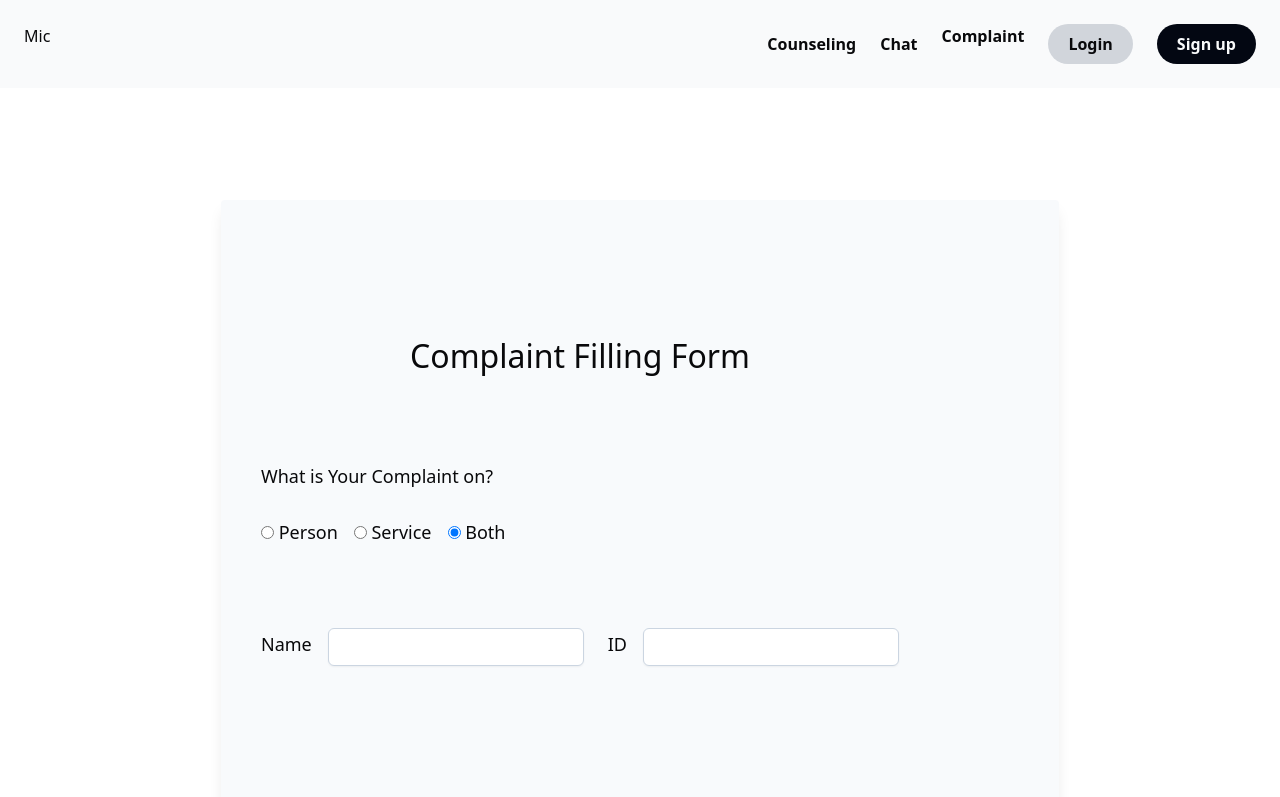
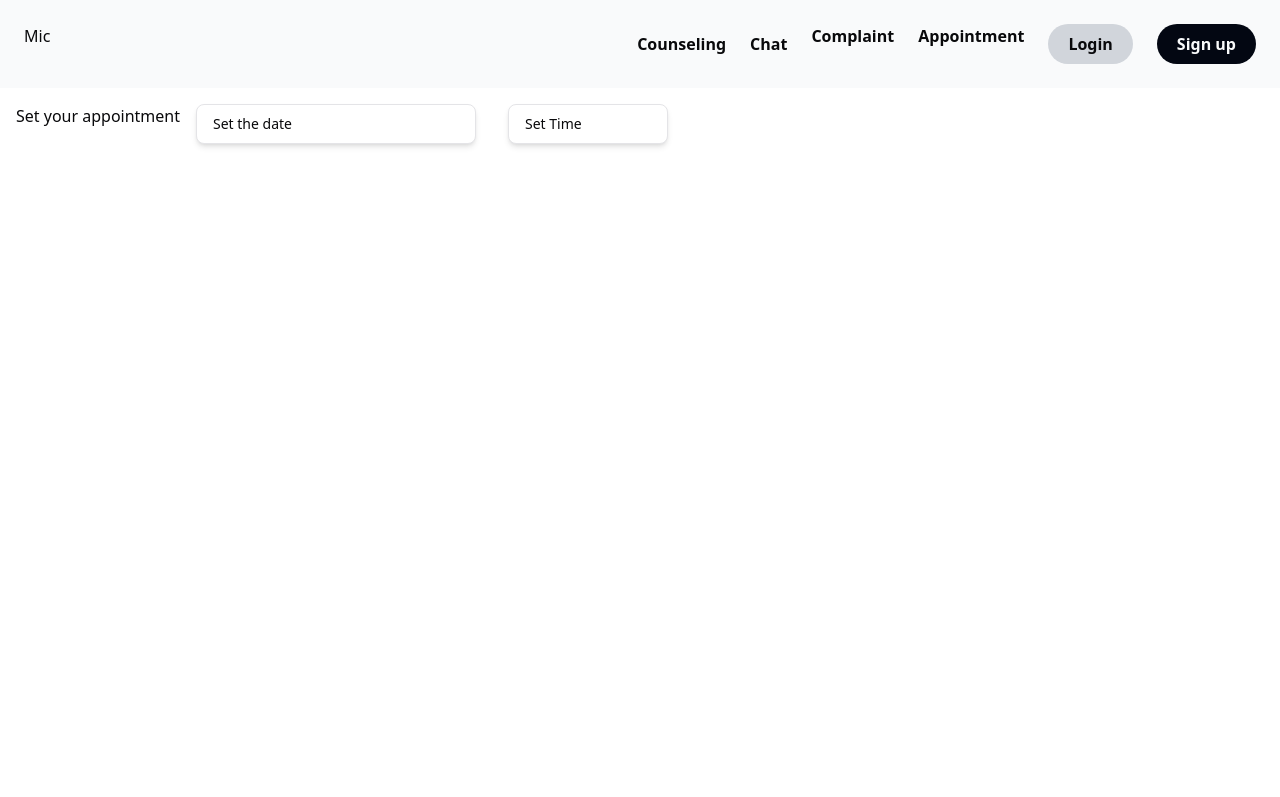
Before and after one commit to Kad-19/safe-mic-project, a React (Vite) app: page /Appointment in a window 1280 px wide. Shown: the top 797 px of the page. Built offline with nearby package versions, Linux system fonts and the light colour scheme.

Commit message:
Working context for appointment

```diff
--- a/src/App.jsx
+++ b/src/App.jsx
@@ -7,7 +7,6 @@ const App = () => {
   <div className="">
     <Navbar/>
     <AllRouting/>
-    <ComplaintForm/>
   </div>
   )
 }
--- a/src/component/AllRouting/AllRouting.jsx
+++ b/src/component/AllRouting/AllRouting.jsx
@@ -2,6 +2,7 @@ import React from 'react'
 import{Routes,Route} from "react-router-dom"
 import LoginPage from '../LoginPage/LoginPage'
 import Complaint from '../Complaint/Complaint'
+import Appointment from '../Appointment/Appointment'
 import Reg from '../LoginPage/Reg'
 const AllRouting = () => {
   return (
@@ -9,6 +10,7 @@ const AllRouting = () => {
     <Route path='/'element={<LoginPage/>}/>
     <Route path='/signup'element={<Reg/>}/>
     <Route path='/complaint'element={<Complaint/>}/>
+    <Route path='/Appointment' element={<Appointment/>}/>
   </Routes>
   )
 }
--- a/src/component/Appointment/Appointment.jsx
+++ b/src/component/Appointment/Appointment.jsx
@@ -1,9 +1,31 @@
 import Datepicker from "./InputBlocks/Datepicker"
 import TimeSetter from "./InputBlocks/TimeSetter"
+import { createContext } from "react";
+import { useState,
+    useEffect} from "react";
+import {motion} from "framer-motion"
+export const AppointmentContext=createContext(null);
 function Appointment(){
-    return <div className="flex">
-        <p className="m-4">Set your appointment</p>
-        <Datepicker/>
-        <TimeSetter/>
+    const [date,setDate]=useState(null)
+    const [appointmentTime,setAppointmentTime]=useState(null)
+    const dateSetter=(dae)=>setDate(dae)
+    const tSetter=(t)=>setAppointmentTime(t)
+
+    return<>
+    <div className="flex my-4">
+
+        <p className="mx-4">Set your appointment</p>
+        <span className=" ">
+            <AppointmentContext.Provider value={{dateSetter,tSetter}}>
+                <Datepicker/>
+                <TimeSetter/>
+            </AppointmentContext.Provider>
+        </span>
     </div>
+        <div className="mx-4 absolute bottom-1/2 ">
+{date&&appointmentTime!=null?date.toLocaleDateString("en-UK",{day:'numeric',month:'long',year:'numeric'}):""} {date&&appointmentTime!=null?"at "+String(appointmentTime.hour)+":00":"" +""}
+        </div>
+
+
+    </>
 }export default Appointment;
--- a/src/component/Appointment/InputBlocks/Datepicker.jsx
+++ b/src/component/Appointment/InputBlocks/Datepicker.jsx
@@ -6,15 +6,18 @@ import { Calendar } from "@/components/ui/calendar";
 import { useState,useEffect } from "react";
 import { Button } from "@/components/ui/button";
 import { cn } from "@/lib/utils";
+import { useContext } from "react";
+import { AppointmentContext } from "../Appointment";
 function Datepicker(){
     const [date,setDate]=useState(new Date())
     const [dsply, setDsply]= useState("Set the date")
+    const {dateSetter}=useContext(AppointmentContext);
     return <Popover>
         <PopoverTrigger asChild>
             <Button
             variant={"outline"}
             className={cn(
-                "w-[280px] justify-start text-left font-normal rounded-lg"
+                "w-[280px] justify-start text-left font-normal rounded-lg shadow-md"
             )}
         >{dsply}</Button>
         </PopoverTrigger>
@@ -30,6 +33,7 @@ function Datepicker(){
             ,month:'long'
             ,year:'numeric'
         }))
+        dateSetter(date)
         }}
         initialFocus
         />
--- a/src/component/Appointment/InputBlocks/TimeSetter.jsx
+++ b/src/component/Appointment/InputBlocks/TimeSetter.jsx
@@ -8,13 +8,10 @@ import {
     DropdownMenuSeparator} from "@radix-ui/react-dropdown-menu"
 import { Button, } from "@/components/ui/button";
 import { cn } from "@/lib/utils";
-import { useState } from "react";
-
+import { useState, useContext } from "react";
+import { AppointmentContext } from "../Appointment";
 function TimeSetter(){
-    function TimeSlots(startingTime,sessionDuration){
-        this.startingTime=startingTime;
-        this.sessionDuration=sessionDuration;
-    }
+const {tSetter}=useContext(AppointmentContext)
 const [stime,setStime]=useState([
     {
         hour:8,
@@ -40,24 +37,27 @@ return <span className="mx-8">
     <Button
             variant={"outline"}
             className={cn(
-                "w-36  justify-start text-left font-normal rounded-lg"
+                "w-40  justify-start text-left font-normal rounded-lg shadow-md"
             )}
         >
             {btnText}
         </Button>
     </DropdownMenuTrigger>
 
-    <DropdownMenuContent>
-        <DropdownMenuLabel >
+    <DropdownMenuContent  className={cn("bg-transparent rounded-lg px-4 pt-4 shadow-sm")}>
+        {/* <DropdownMenuLabel >
             Available slots
-        </DropdownMenuLabel>
+        </DropdownMenuLabel> */}
             <DropdownMenuGroup>{
 
 stime.map(obj=>{
     let appointment=obj.hour+':00 - '+ obj.hour+':'+obj.minute
     return  <DropdownMenuItem key={obj.hour}
-    className={cn('px-6 mb-2 flex justify-center rounded-md hover:cursor-pointer border hover:dark:bg-zinc-900 hover:dark:border-white hover:scale-105')}
-    onClick={()=>setbtnText(obj.hour+':00 - '+ obj.hour+':'+obj.minute)}>
+    className={cn('px-4 py-2 mb-2 flex justify-center bg-gray-100 rounded-md hover:cursor-pointer hover:dark:bg-zinc-900 hover:dark:border-white hover:scale-105')}
+    onClick={()=>{
+        setbtnText(obj.hour+':00 - '+ obj.hour+':'+obj.minute)
+        tSetter(obj)
+        }}>
                 {appointment}
             </DropdownMenuItem>
 })
--- a/src/component/Navbar/Navbar.jsx
+++ b/src/component/Navbar/Navbar.jsx
@@ -9,12 +9,19 @@ const Navbar = () => {
       <div className="flex justify-between gap-6">
         <button className="font-semibold">Counseling</button>
         <button className="font-semibold">Chat</button>
-        <NavLink to="/complaint" className="font-semibold">Complaint</NavLink>
+
+        <NavLink to="/complaint" className="font-semibold">
+          Complaint
+        </NavLink>
+
+        <NavLink to="/Appointment" className="font-semibold">
+            Appointment
+        </NavLink>
+
         <NavLink to="/"className="rounded-3xl bg-gray-300 px-5 p-2 font-bold">
           Login
         </NavLink>
-        <NavLink to="/signup"
-        className="rounded-3xl bg-gray-950 px-5 p-2 text-gray-50 font-bold">
+        <NavLink to="/signup" className="rounded-3xl bg-gray-950 px-5 p-2 text-gray-50 font-bold">
           Sign up
         </NavLink>
       </div>
```
